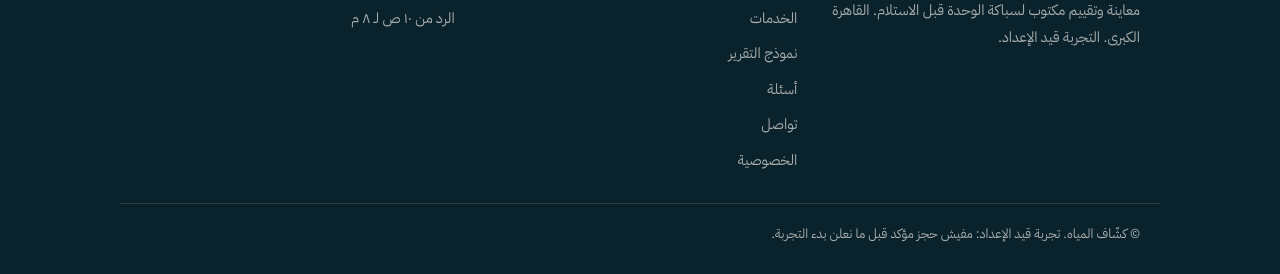
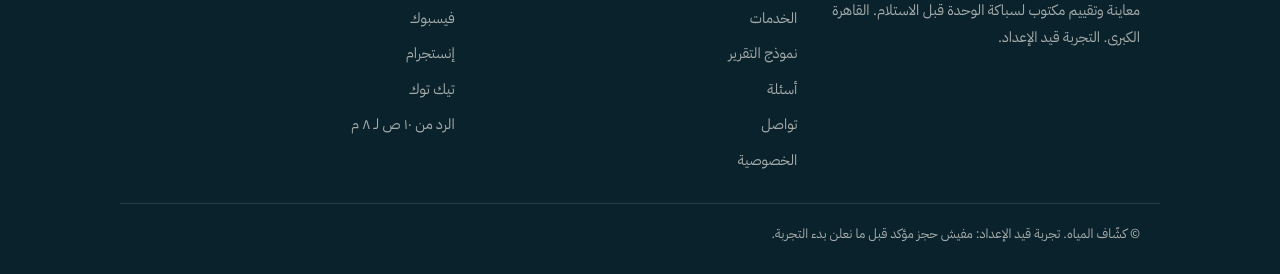
Before and after one commit to mahmoudelspagh/kashaf-site, a plain HTML site: page 404.html in a window 1280 px wide. Shown: the part 593-867 px from the top of the page. Drawn offline with Linux system fonts and the light colour scheme.

Commit message:
روابط السوشيال في الفوتر وsameAs
Co-Authored-By: Claude Sonnet 5.5 <noreply@anthropic.com>

```diff
--- a/404.html
+++ b/404.html
@@ -41,7 +41,7 @@
       <p>معاينة وتقييم مكتوب لسباكة الوحدة قبل الاستلام. القاهرة الكبرى. التجربة قيد الإعداد.</p>
     </div>
     <div class="fcol"><b>الصفحات</b><a href="index.html">الرئيسية</a><a href="services.html">الخدمات</a><a href="report.html">نموذج التقرير</a><a href="faq.html">أسئلة</a><a href="contact.html">تواصل</a><a href="privacy.html">الخصوصية</a></div>
-    <div class="fcol"><b>تواصل</b><a data-wa="السلام عليكم، عايز أسأل عن كشّاف" href="https://wa.me/201145169309" rel="noopener">واتساب <bdi dir="ltr">01145169309</bdi></a><span>الرد من ١٠ ص لـ ٨ م</span></div>
+    <div class="fcol"><b>تواصل</b><a data-wa="السلام عليكم، عايز أسأل عن كشّاف" href="https://wa.me/201145169309" rel="noopener">واتساب <bdi dir="ltr">01145169309</bdi></a><a href="https://www.facebook.com/profile.php?id=61596914035913" rel="noopener me" target="_blank">فيسبوك</a><a href="https://www.instagram.com/kashafwater/" rel="noopener me" target="_blank">إنستجرام</a><a href="https://www.tiktok.com/@kashafwater" rel="noopener me" target="_blank">تيك توك</a><span>الرد من ١٠ ص لـ ٨ م</span></div>
   </div>
   <div class="in copy">© كشّاف المياه. تجربة قيد الإعداد: مفيش حجز مؤكد قبل ما نعلن بدء التجربة.</div>
 </footer>
```
Also changed, not shown: contact.html (+1 -1 lines), faq.html (+1 -1 lines), index.html (+2 -2 lines), privacy.html (+1 -1 lines), report.html (+1 -1 lines), services.html (+1 -1 lines).
